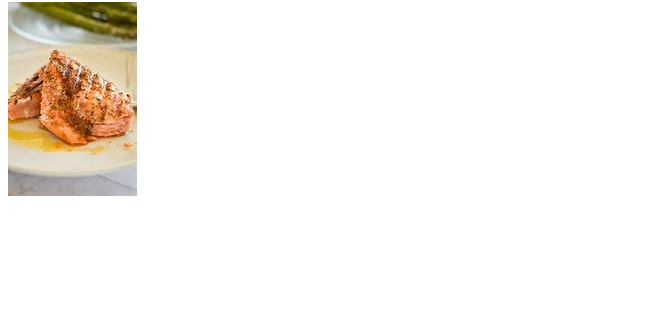
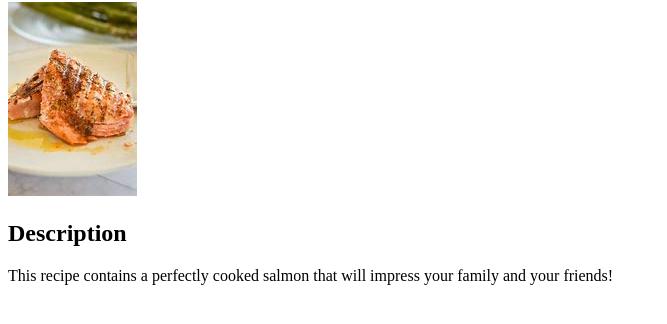
Before and after one commit to vinmart011/odin-recipies, a plain HTML site: page odin-recipies/recipes/salmon.html in a window 1280 px wide. Shown: the part 78-402 px from the top of the page, without its empty margins (0-667 px from the left). Drawn offline with Linux system fonts and the light colour scheme.

Commit message:
Adding description to recipe

```diff
--- a/odin-recipies/recipes/salmon.html
+++ b/odin-recipies/recipes/salmon.html
@@ -8,5 +8,8 @@
 <body>
     <h1>Salmon Recipe</h1>
     <img src="../images/salmon.jpg" />
+    <h2>Description</h2>
+    <p>This recipe contains a perfectly cooked salmon
+    that will impress your family and your friends!</p>
 </body>
 </html>
```
